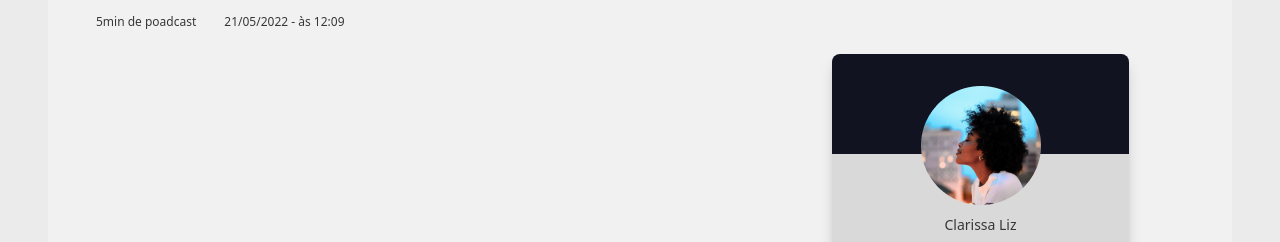
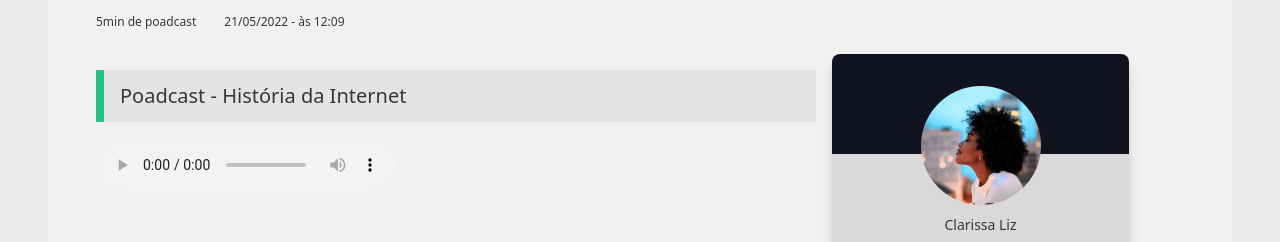
Before and after one commit to barbaragrinop/projeto-blog, a Next.js app in the folder blog-p2/: page /poadcast in a window 1280 px wide. Shown: the part 410-652 px from the top of the page. Built offline with nearby package versions, Linux system fonts and the light colour scheme.

Commit message:
adicionando poadcast

```diff
--- a/blog-p2/pages/poadcast.tsx
+++ b/blog-p2/pages/poadcast.tsx
@@ -2,11 +2,12 @@
 import type { NextPage } from "next";
 import Image from "next/image";
 import Link from "next/link";
-import { Invite } from "utils/invite";
 import { Header } from "../components/Header";
 import IconHome from "/public/icons/home.svg";
+// import PoadCast from "/public/poadcast/poadcast-luiz4.mp3";
 import { ProfileInfoClarissa } from "utils/profile-info";
 import { PostsUserOn } from "utils/posts-user-on";
+import { TextBookMark } from "components/DivMarkedText";
 
 const Home: NextPage = () => {
   return (
@@ -39,7 +40,16 @@
                 <span>5min de poadcast </span>
                 <span>21/05/2022 - às 12:09</span>
               </div>
-              <div className="col-span-8"></div>
+              <div className="col-span-8">
+                <TextBookMark texto={"Poadcast - História da Internet"} />
+                <audio controls autoPlay>
+                  <source
+                    src="public/poadcast/poadcast-luiz4.mp3"
+                    type="audio/mp3"
+                  />
+                  seu navegador não suporta HTML5
+                </audio>
+              </div>
               <div className="col-span-4 ">
                 <div className="mb-4">
                   <CardProfileCLarissa />
```
Also changed, not shown: 1 other file (tests, documents, lock files or other folders).
